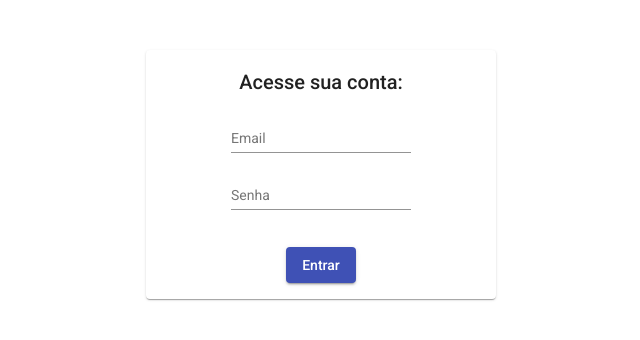
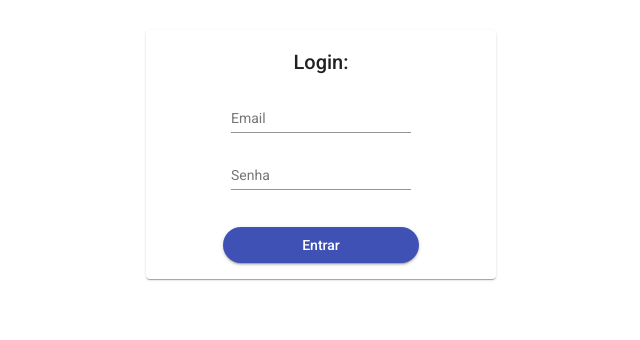
Before and after one commit to sn0wfl4k3s/SocialNetworking.Frontend, an Angular app in the folder SocialNetworking/: page / in a window 1280 px wide. Shown: the top 340 px of the page, without its empty margins (319-959 px from the left). Built offline with nearby package versions, Linux system fonts and the light colour scheme.

Commit message:
redimensionamento do button

```diff
--- a/SocialNetworking/src/app/account/login-bloco/login-bloco.component.html
+++ b/SocialNetworking/src/app/account/login-bloco/login-bloco.component.html
@@ -1,5 +1,6 @@
 <div class="conteudo">
-    <h2>Acesse sua conta:</h2>
+
+    <h2>Login:</h2>
 
     <form class="example-form">
 
@@ -16,7 +17,7 @@
         <br>
         <br>
 
-        <button mat-raised-button color="primary">Entrar</button>
+        <button class="button-login" mat-raised-button color="primary">Entrar</button>
 
     </form>
 </div>
--- a/SocialNetworking/src/app/account/login-bloco/login-bloco.component.scss
+++ b/SocialNetworking/src/app/account/login-bloco/login-bloco.component.scss
@@ -2,3 +2,8 @@
     justify-content: center;
     text-align: center;
 }
+
+.button-login {
+    width: 14em;
+    border-radius: 47px;
+}
--- a/SocialNetworking/src/app/account/login-page/login-page.component.scss
+++ b/SocialNetworking/src/app/account/login-page/login-page.component.scss
@@ -4,5 +4,5 @@
 
     width: 25em;
 
-    padding-top: 50px;
+    padding-top: 30px;
 }
```
